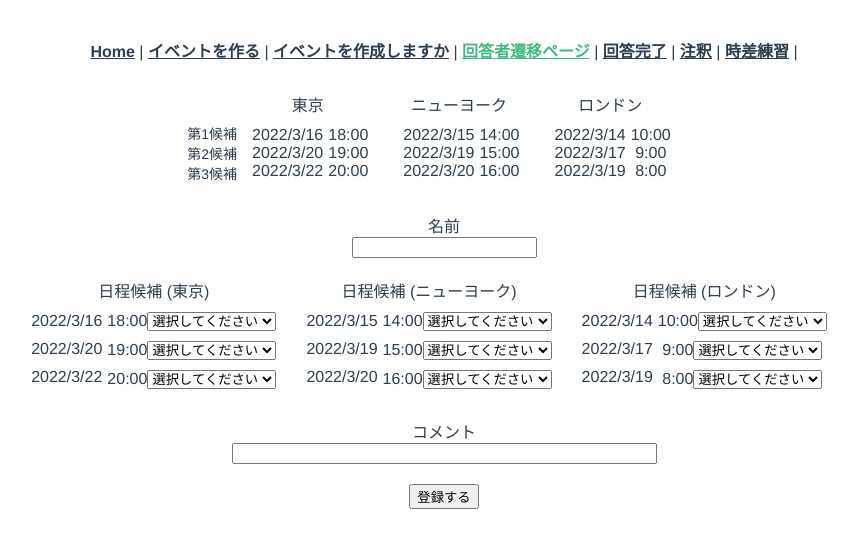
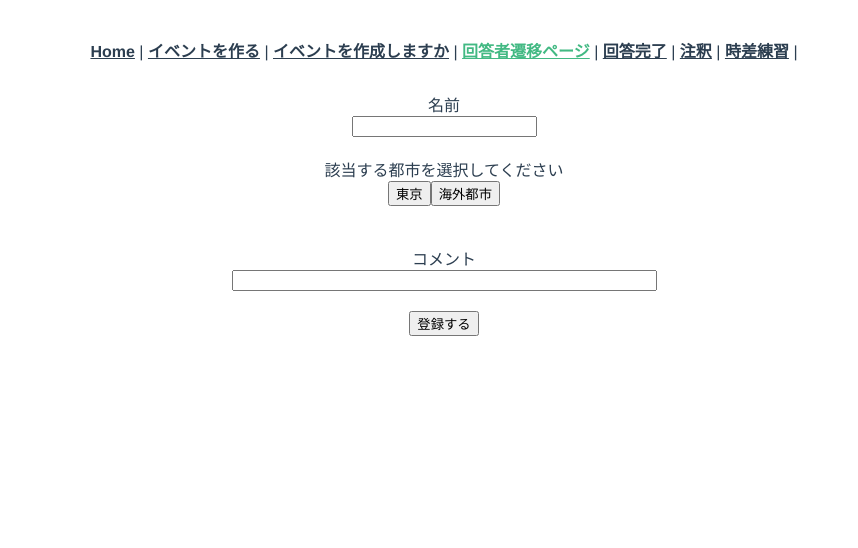
Before and after one commit to kanacoyn/arrangeapp, a Vue app: page /answerQuestions in a window 1280 px wide. Shown: the top 548 px of the page, without its empty margins (196-1054 px from the left). Built offline with nearby package versions, Linux system fonts and the light colour scheme.

Commit message:
セレクトボックスの表示・非表示処理

```diff
--- a/src/components/CompSelectBox.vue
+++ b/src/components/CompSelectBox.vue
@@ -26,8 +26,6 @@ export default class XXXComponent extends Vue {
   // 日程回答
   private selectAnswer = "0";
 
-  private initFlag?:boolean;
-
   @Emit()
   selectItem(answer: string): void {
     console.log(answer);
--- a/src/views/AnswerFinished.vue
+++ b/src/views/AnswerFinished.vue
@@ -32,7 +32,7 @@
         <hr />
       </div>
     </div>
-    <button type="button" v-on:click="onClick">続けて入力する</button>
+    <button type="button" v-on:click="onClick">回答フォームに戻る</button>
   </div>
 </template>
 
@@ -68,6 +68,10 @@ export default class XXXComponent extends Vue {
       this.commentShow = true;
     }
   }
+
+  onClick(): void {
+    this.$router.push("/answerQuestions");
+  }
 }
 </script>
 
--- a/src/views/AnswerQuestions.vue
+++ b/src/views/AnswerQuestions.vue
@@ -49,16 +49,19 @@
         <div class="input"><input type="text" v-model="name" /></div>
         <div class="error">{{ errorName }}</div>
       </div>
-      <!-- <div>
+      <div>
         <div>該当する都市を選択してください</div>
-        <button>東京</button>
-        <button v-for="city of eventInfo.cityArray" v-bind:key="city.id">
-          {{ city.name }}
-        </button>
-      </div> -->
+        <div class="item">
+          <button type="button" v-on:click="onClickTokyo">東京</button>
+          <button type="button" v-on:click="onClickCity">海外都市</button>
+          <!-- <button v-for="city of eventInfo.cityArray" v-bind:key="city.id">
+            {{ city.name }}
+          </button> -->
+        </div>
+      </div>
       <div class="item date-answer">
         <div class="flex">
-          <div class="country-list">
+          <div class="country-list" v-show="showTokyo">
             <div class="country">日程候補 (東京)</div>
             <div class="flex">
               <div>
@@ -85,7 +88,7 @@
               </div>
             </div>
           </div>
-          <div class="flex">
+          <div class="flex" v-show="showCity">
             <div
               class="country-list"
               v-for="city of eventInfo.cityArray"
@@ -116,12 +119,11 @@
                   </div>
                 </div>
               </div>
-              <div class="error">{{ errorDate }}</div>
             </div>
           </div>
-          <div class="error">{{ errorDate }}</div>
         </div>
       </div>
+      <div class="error">{{ errorDate }}</div>
       <div class="item">
         <div>コメント</div>
         <div class="input">
@@ -183,10 +185,12 @@ export default class AnswerFinished extends Vue {
   private currentAnswerCount = new Array<number>();
   // 現在回答済のユーザー
   private userList = new Array<RegisterUser>();
-  // 都市の注釈表示・非表示
-  private countriesShow = true;
   // AnswerCountオブジェクト
   private answerCount = new Array<AnswerCount>();
+  // 日本時間の回答フォーム表示・非表示
+  private showTokyo = false;
+  // 海外時間の回答フォーム表示・非表示
+  private showCity = false;
 
   created(): void {
     this.eventInfo = this.$store.getters.getEvent;
@@ -205,7 +209,7 @@ export default class AnswerFinished extends Vue {
   }
 
   /**
-   * 回答を配列に格納する.
+   * 日時の回答を配列に格納する.
    * @param answer - セレクトボックスのvalue
    */
   onSelectItem(answer: string): void {
@@ -213,6 +217,16 @@ export default class AnswerFinished extends Vue {
     this.answerArray.push(answer);
     this.answerArray.splice(0, 1);
     // this.answerArray.splice(i, 1, answer);
+  }
+
+  onClickTokyo(): void {
+    this.showTokyo = true;
+    this.showCity = false;
+  }
+
+  onClickCity(): void {
+    this.showTokyo = false;
+    this.showCity = true;
   }
 
   /**
@@ -270,12 +284,6 @@ export default class AnswerFinished extends Vue {
 
     // 回答完了ページに遷移する
     this.$router.push("/answerFinished");
-  }
-
-  onClick(): void {
-    this.countriesShow = true;
-    this.name = "";
-    this.comment = "";
   }
 }
 </script>
```
